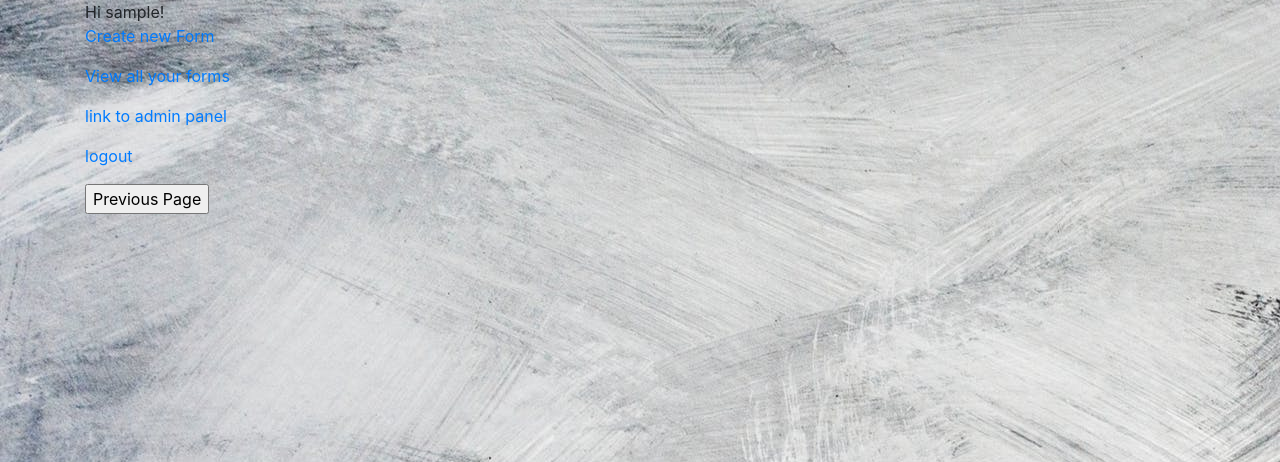
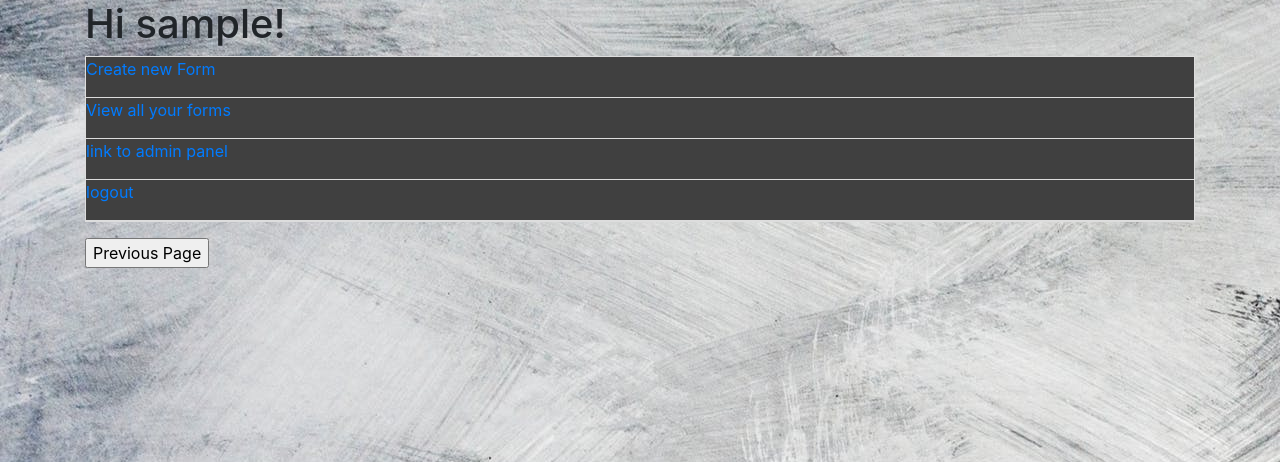
Before and after one commit to fiskmoz/Service-portal, a Django app: page / in a window 1280 px wide. Shown: the part 56-518 px from the top of the page. Run offline with Django 3.2, Linux system fonts and the light colour scheme; the visitor is signed in with stand-in values (Sample User, id 1); some libraries are stand-ins or nearby versions.

Commit message:
Main window design update

```diff
--- a/forms/static/forms/style.css
+++ b/forms/static/forms/style.css
@@ -2,3 +2,19 @@ body{
   color: black;
    background-image: url('images/bg.jpeg');
 }
+
+ol {
+	list-style: none;
+	background: #404040;
+	padding: 0;
+	border: 1px solid #ddd;
+}
+
+ol li {
+	padding: 8px 16x;
+	border-bottom: 1px solid #ddd;
+}
+
+ol li:last-child {
+	border-bottom: : none
+}
--- a/templates/home.html
+++ b/templates/home.html
@@ -4,14 +4,21 @@
 {% block title %}Home{% endblock %}
 
 {% block content %}
+<style>
+h1 {
+	font-size: 250%;
+}
+</style>
 {% if user.is_authenticated %}
-  Hi {{ user.username }}!
-  <p><a href="{% url 'newform' %}">Create new Form</a></p>
-  <p><a href="{% url 'viewform' %}">View all your forms</a></p>
-  {% if user.is_superuser == 1%}
-    <p><a href="{% url 'admin:index' %}">link to admin panel</a></p>
-  {% endif %}
-  <p><a href="{% url 'logout' %}">logout</a></p>
+  <h1> Hi {{ user.username }}! </h1>
+  <ol>
+    <li><a href="{% url 'newform' %}">Create new Form</a></p>
+    <li><a href="{% url 'viewform' %}">View all your forms</a></p>
+    {% if user.is_superuser == 1%}
+      <li><a href="{% url 'admin:index' %}">link to admin panel</a></p>
+      {% endif %}
+      <li><a href="{% url 'logout' %}">logout</a></p>
+  </ol>
 {% else %}
   <p>You are not logged in</p>
   <a href="{% url 'login' %}">login</a>
```
Also changed, not shown: forms/templates/ViewForms.html (+0 -18 lines).
